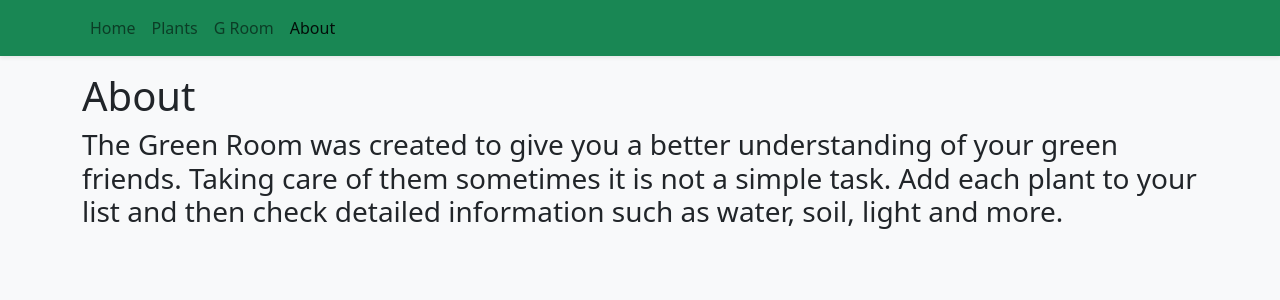
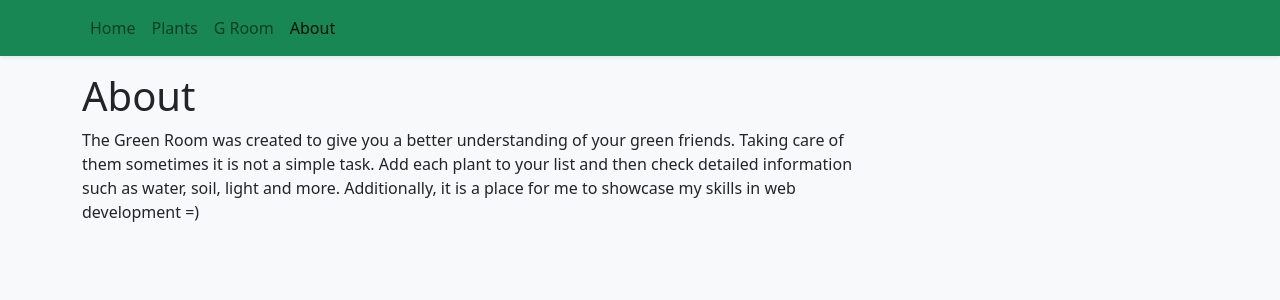
Before and after one commit to hseiji/green-room-app, a React (Vite) app: page /about in a window 1280 px wide. Shown: the top 300 px of the page. Built offline with nearby package versions, Linux system fonts and the light colour scheme.

Commit message:
Update About

```diff
--- a/src/pages/About.tsx
+++ b/src/pages/About.tsx
@@ -2,12 +2,13 @@ export function About() {
   return (
     <>
       <h1>About</h1>
-      <h3>
+      <p style={{ width: '70%' }}>
         The Green Room was created to give you a better understanding of your
         green friends. Taking care of them sometimes it is not a simple task.
         Add each plant to your list and then check detailed information such as
-        water, soil, light and more.
-      </h3>
+        water, soil, light and more. Additionally, it is a place for me to
+        showcase my skills in web development =)
+      </p>
     </>
   )
 }
```
